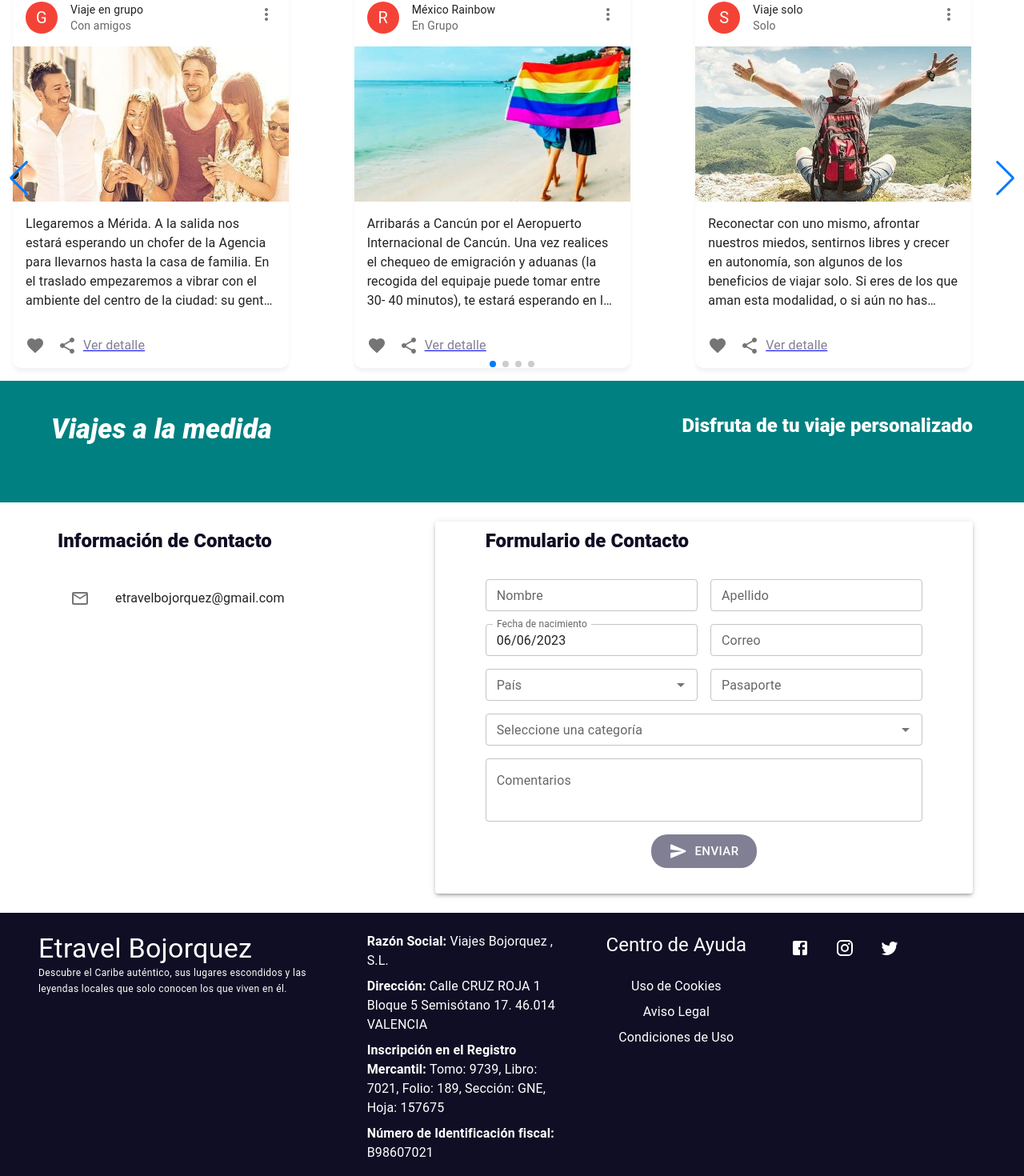
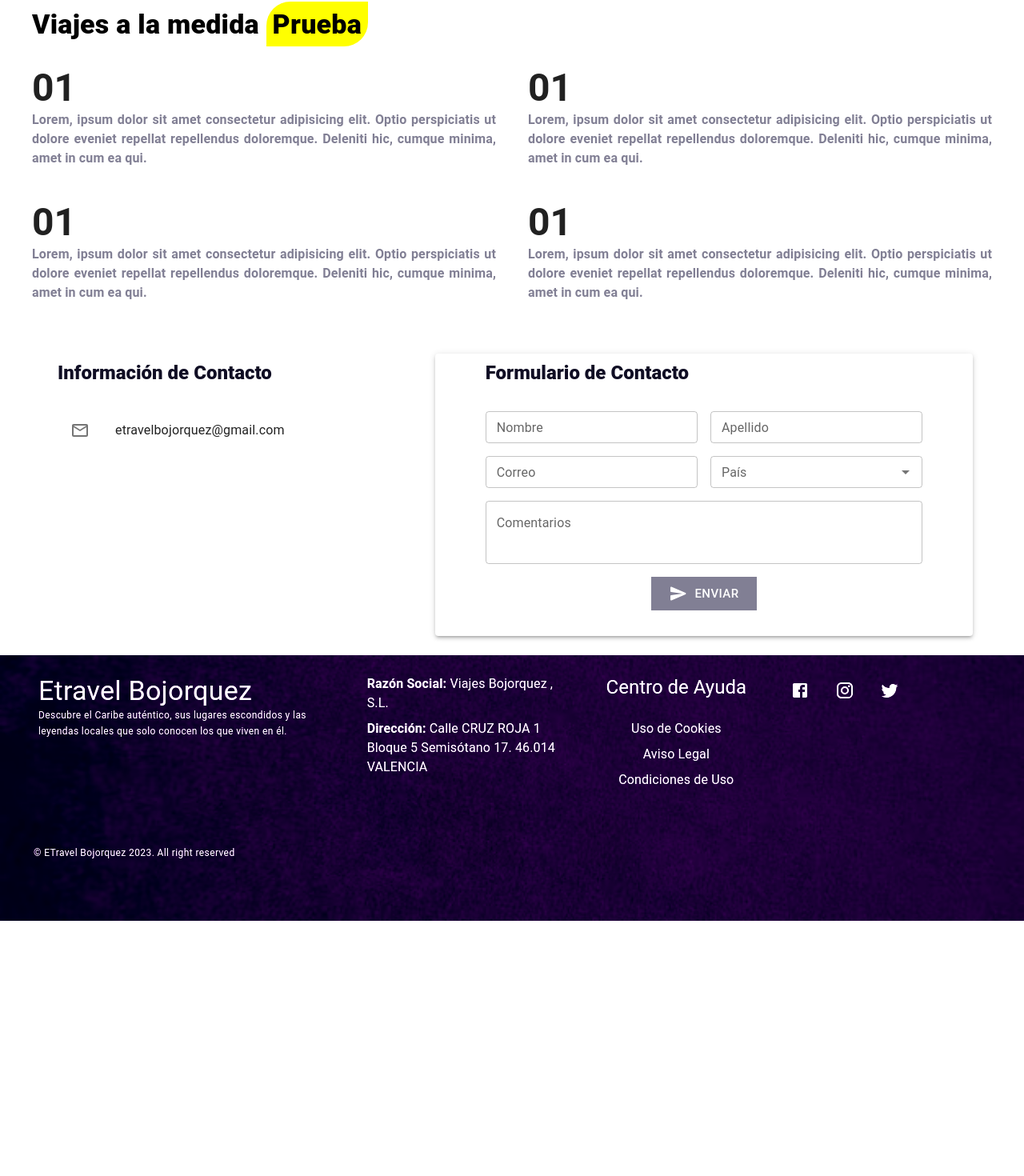
Before and after one commit to carterror/landingpage, a Next.js app: page / in a window 1280 px wide. Shown: the part 1290-2760 px from the top of the page at 80% size. After the commit the page ends 2441 px from the top, so only its background shows below. Built offline with nearby package versions, Linux system fonts and the light colour scheme.

Commit message:
textura y otra section
la section de los numeros

```diff
--- a/components/home/DatesData.tsx
+++ b/components/home/DatesData.tsx
@@ -13,6 +13,7 @@ import { FreeMode, Pagination } from "swiper";
 
 import { PlaceCard } from "../cards/PlaceCard";
 import { carData } from "../../config/cardData";
+import bgImage from '@/../../public/textura.png';
 
 let text = "Nuestros guías de viaje te harán vivir una experiencia única e irrepetible. Descubre el Caribe auténtico, sus lugares escondidos y las leyendas locales que solo conocen los que viven en él .Te diseñaremos un viaje totalmente a tu medida, desde paquetes todo incluido a viajes personalizados hasta el mínimo detalle, en grupo reducido o en privado."
 
@@ -21,11 +22,15 @@ export const DatesData = () => {
 
     return (
         <>
-            <Grid container spacing={0} padding={15} sx={{backgroundColor: '#120f2e', color: "white"}}>
+            <Grid container spacing={0} padding={15} sx={{backgroundImage: `url('${bgImage.src}')`, backgroundSize: 'cover',
+                backgroundPosition: 'center',
+                backgroundRepeat: 'no-repeat',filter: 'contrast(1.3)',  color: "white"}}>
                 <Container>
-                <Grid container spacing={2} justifyContent="space-between" sx={{backgroundColor: '#120f2e', color: "white"}}>
-                <Grid item xs={12} md={6} display={'block'} sx={{borderRight: {xs: 'none', md: 'solid #ccc 2px'}, borderBottom: {xs: 'solid #ccc 2px', md: 'none'}, fontWeight: 800, fontSize: 40, paddingRight: 20, paddingBottom: 10, marginBottom: {xs: 10, md: 0} }}>
-                    Lorem, ipsum dolor sit amet consectetur  adipisicing elit!
+                <Grid container spacing={2} justifyContent="space-between" sx={{backgroundColor: '', color: "white"}}>
+                <Grid item xs={12} md={6} display={'block'} sx={{borderRight: {xs: 'none', md: 'solid #ccc 2px'}, borderBottom: {xs: 'solid #ccc 2px', md: 'none'}, fontWeight: 800, fontSize: 40, paddingRight: 10, paddingBottom: 10, marginBottom: {xs: 10, md: 0} }}>
+                    Lorem, ipsum dolor sit amet consectetur <Box bgcolor={'yellow'} color={'#120f2e'} display={'inline'} padding={0.5} borderRadius={'10px 0px 10px 0px'}>
+                                Prueba
+                            </Box> adipisicing elit!
                 </Grid>
                 <Grid item xs={12}  md={6}>
                     <Grid item xs={12} marginBottom={8} sx={{paddingLeft: 8}}>
@@ -48,30 +53,6 @@ export const DatesData = () => {
                 </Grid>
                 </Container>
             </Grid>
-            <Swiper
-                className="mySwiper"
-                loop={true}
-                modules={[FreeMode, Navigation, Pagination]}
-                freeMode={{enabled: true, sticky: true}}
-                navigation={true}
-                pagination={{clickable: true}}
-                breakpoints={{
-                    '@0.5': {
-                        slidesPerView: 2,
-                        },
-                    '@1.00': {
-                        slidesPerView: 3,
-                        },
-                    }}
-                >
-                {
-                carData.map((item, pos) => (
-                    <SwiperSlide key={item.id}>
-                        <PlaceCard viaje={item} />
-                    </SwiperSlide>
-                    ))
-                }
-            </Swiper>
         </>
     );
 };
--- a/components/home/Footer.tsx
+++ b/components/home/Footer.tsx
@@ -17,13 +17,16 @@ import {
 import Image from "next/image";
 import React from "react";
 import NextLink from "next/link";
+import bgImage from '../../public/textura.png';
 
 import styles from "../../styles/Index.module.css";
 
 export const Footer = () => {
     return (
-        <Grid container spacing={0} className={styles.bgInfoContact}>
-            <Box sx={{ backgroundColor: "info.main", py: 3, px: 4 }}>
+        <Grid container spacing={0} className={styles.bgInfoContact} sx={{ backgroundImage: `url('${bgImage.src}')`, backgroundSize: 'cover',
+        backgroundPosition: 'center',
+        backgroundRepeat: 'no-repeat',filter: 'contrast(1.3)' }}>
+            <Box  sx={{ py: 3, px: 4,  }}>
                 <Grid container spacing={2} justifyContent="space-between">
                     <Grid item xs={12} md={6} lg={4}>
                         <Box display={"flex"} flexDirection="column" justifyContent="center" sx={{ px: 2 }}>
@@ -49,16 +52,6 @@ export const Footer = () => {
                                     <Typography variant="body1" color="white">
                                         <strong>Dirección: </strong>
                                         Calle CRUZ ROJA 1 Bloque 5 Semisótano 17. 46.014 VALENCIA
-                                    </Typography>
-
-                                    <Typography variant="body1" color="white">
-                                       <strong>Inscripción en el Registro Mercantil: </strong>
-                                       Tomo: 9739,  Libro: 7021,  Folio: 189,  Sección: GNE, Hoja: 157675
-                                    </Typography>
-
-                                    <Typography variant="body1" color="white">
-                                    <strong>Número de Identificación fiscal: </strong>
-                                    B98607021
                                     </Typography>
                                 </Stack>
                             </Grid>
@@ -122,6 +115,7 @@ export const Footer = () => {
                                 justifyContent="left"
                                 alignItems="left"
                                 alignContent="left"
+                                padding={'50px 10px'}
                                 wrap="wrap">
                                 <Grid item xs={12} md={6} lg={4}>
                                     <Typography variant="caption" color="white">
--- a/components/home/FormContact.tsx
+++ b/components/home/FormContact.tsx
@@ -114,33 +114,6 @@ export const FormContact = () => {
                         </Grid>
 
                         <Grid item xs={12} sm={6}>
-                            <MobileDatePicker
-                                label={t("Date of Birth")}
-                                inputFormat="DD/MM/YYYY"
-                                closeOnSelect
-                                value={dob}
-                                onChange={(date) => {
-                                    setDob(date);
-                                }}
-                                maxDate={new Date()}
-                                renderInput={(params) => (
-                                    <TextField
-                                        {...params}
-                                        {...register("birthdate", {
-                                            required: true,
-                                        })}
-                                        fullWidth
-                                        size="small"
-                                        error={!!errors.birthdate}
-                                        helperText={
-                                            errors.birthdate ? t("Date of Birh is required") : ""
-                                        }
-                                    />
-                                )}
-                            />
-                        </Grid>
-
-                        <Grid item xs={12} sm={6}>
                             <TextField
                                 label={t("Email")}
                                 variant="outlined"
@@ -181,66 +154,6 @@ export const FormContact = () => {
                             />
                         </Grid>
 
-                        <Grid item xs={12} sm={6}>
-                            <TextField
-                                label={t("Passport")}
-                                variant="outlined"
-                                size="small"
-                                fullWidth
-                                {...register("passport", { required: true })}
-                                error={!!errors.passport}
-                                helperText={errors.passport ? t("Passport is required") : ""}
-                            />
-                        </Grid>
-                        <Grid item xs={12}>
-
-                        <Autocomplete
-                                disablePortal
-                                id="cmbCategory"
-                                options={options}
-                                size="small"
-                                isOptionEqualToValue={(option, value) => option.id === value.id}
-                                renderInput={(params) => (
-                                    <TextField
-                                        {...params}
-                                        label={t("Select a category")}
-                                        {...register("category", {
-                                            required: true,
-                                        })}
-                                        fullWidth
-                                        error={!!errors.country}
-                                        helperText={errors.country ? t("Select a category") : ""}
-                                    />
-                                )}
-                            />
-
-
-                           {/*  <FormControl fullWidth>
-                                <InputLabel id="demo-simple-select-label">
-                                    {t("Select a category")}
-                                </InputLabel>
-                                <Select
-                                    labelId="demo-simple-select-label"
-                                    id="demo-simple-select"
-                                    value={category}
-                                    label={t("Select a category")}
-                                    onChange={(value) => setCategory(value.target.value)}>
-                                    <MenuItem
-                                        value={options[0].label}
-                                        className={styles.responsiveText}>
-                                        <div
-                                            style={{
-                                                overflow: "hidden",
-                                                textOverflow: "ellipsis",
-                                            }}>
-                                            {options[0].label}
-                                        </div>
-                                    </MenuItem>
-                                    <MenuItem value={options[1].label}>{options[1].label}</MenuItem>
-                                    <MenuItem value={options[2].label}>{options[2].label}</MenuItem>
-                                </Select>
-                            </FormControl> */}
-                        </Grid>
 
                         <Grid item xs={12}>
                             <TextField
@@ -260,7 +173,7 @@ export const FormContact = () => {
                                     color="secondary"
                                     size="large"
                                     type="submit"
-                                    sx={{ borderRadius: "20px", textTransform: "uppercase" }}
+                                    sx={{ textTransform: "uppercase" }}
                                     onClick={() => {}}>
                                     <SendRounded sx={{ mr: 1 }} />
                                     {t("Send")}
--- a/components/home/PriceData.tsx
+++ b/components/home/PriceData.tsx
@@ -8,8 +8,8 @@ export const PriceData = () => {
     const { t } = useTranslation();
 
     return (
-        <Grid xs={12} md={10} sx={{ py: 5, backgroundColor: "#008080" }} id="price">
-            <Container>
+        <Grid xs={12} md={10} sx={{ py: 5, backgroundColor: "", padding: 5 }} id="price">
+
                 <Grid
                     container
                     spacing={2}
@@ -20,9 +20,12 @@ export const PriceData = () => {
                     <Grid item xs={12} sm={6}>
                         <Typography
                             variant="h4"
-                            color="white"
-                            sx={{ fontWeight: "900", fontStyle: "italic" }}>
-                            {t("Viajes a la medida")}
+                            color="black"
+                            sx={{ fontWeight: "900", fontStyle: "normal" }}>
+                            {t("Viajes a la medida ")}
+                            <Box bgcolor={'yellow'} display={'inline'} padding={1} borderRadius={'30px 0px 30px 0px'}>
+                                Prueba
+                            </Box>
                         </Typography>
                     </Grid>
 
@@ -47,8 +50,37 @@ export const PriceData = () => {
                     </Grid>
                 </Grid>
 
+                <Grid container
+                    spacing={5}
+                    direction="row">
+                            <Grid item xs={12} sm={6}>
+                                <Typography variant="h3" fontWeight={600}>01</Typography>
+                                <Typography variant="body1" align="justify" fontWeight={600} color={'secondary'}>
+                                    <b>Lorem, ipsum dolor</b> sit amet consectetur adipisicing elit. Optio perspiciatis ut dolore eveniet repellat repellendus doloremque. Deleniti hic, cumque minima, amet in cum  ea qui.
+                                </Typography>
+                            </Grid>
+                            <Grid item xs={12} sm={6}>
+                                <Typography variant="h3" fontWeight={600}>01</Typography>
+                                <Typography variant="body1" align="justify" fontWeight={600} color={'secondary'}>
+                                    <b>Lorem, ipsum dolor</b> sit amet consectetur adipisicing elit. Optio perspiciatis ut dolore eveniet repellat repellendus doloremque. Deleniti hic, cumque minima, amet in cum  ea qui.
+                                </Typography>
+                            </Grid>
+                            <Grid item xs={12} sm={6}>
+                                <Typography variant="h3" fontWeight={600}>01</Typography>
+                                <Typography variant="body1" align="justify" fontWeight={600} color={'secondary'}>
+                                    <b>Lorem, ipsum dolor</b> sit amet consectetur adipisicing elit. Optio perspiciatis ut dolore eveniet repellat repellendus doloremque. Deleniti hic, cumque minima, amet in cum  ea qui.
+                                </Typography>
+                            </Grid>
+                            <Grid item xs={12} sm={6}>
+                                <Typography variant="h3" fontWeight={600}>01</Typography>
+                                <Typography variant="body1" align="justify" fontWeight={600} color={'secondary'}>
+                                    <b>Lorem, ipsum dolor</b> sit amet consectetur adipisicing elit. Optio perspiciatis ut dolore eveniet repellat repellendus doloremque. Deleniti hic, cumque minima, amet in cum  ea qui.
+                                </Typography>
+                            </Grid>
 
-            </Container>
+                </Grid>
+
+
         </Grid>
     );
 };
--- a/pages/_document.tsx
+++ b/pages/_document.tsx
@@ -12,6 +12,7 @@ class MyDocument extends Document {
     return (
       <Html lang="en">
         <Head />
+
         <body>
           <Main />
           <NextScript />
--- a/styles/Index.module.css
+++ b/styles/Index.module.css
@@ -43,7 +43,7 @@
 }
 
 .bgInfoContact {
-  background-color: #100E24;
+  /* background-color: #100E24; */
 
 
 }
```
Also changed, not shown: pages/index.tsx (+13 -8 lines), public/textura.png (added).
